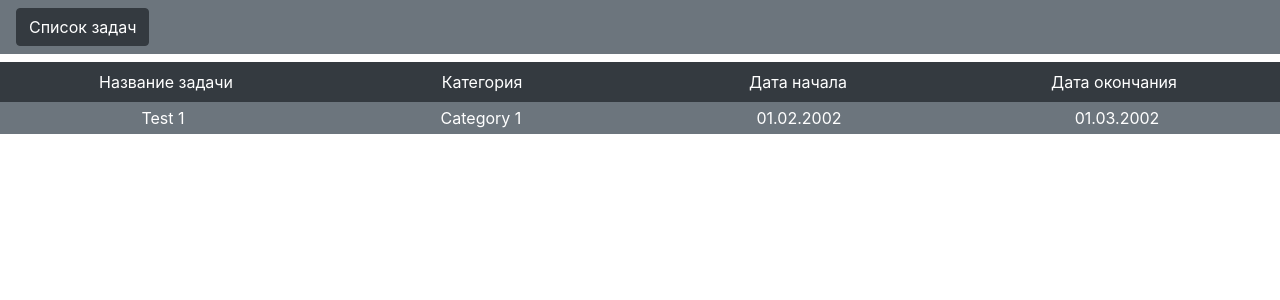
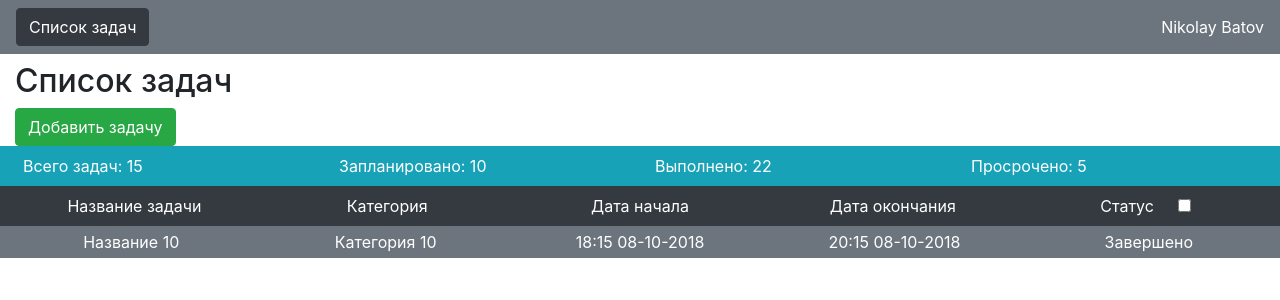
Before and after one commit to BatovNikolay/task-planner, an Angular app: page / in a window 1280 px wide. Shown: the top 300 px of the page. Built offline with nearby package versions, Linux system fonts and the light colour scheme.

Commit message:
4. Связывание компонента и шаблона.[#119376]

```diff
--- a/src/app/app.module.ts
+++ b/src/app/app.module.ts
@@ -4,12 +4,16 @@ import { NgModule } from '@angular/core';
 import { AppComponent } from './app.component';
 import { HeaderComponent } from './header/header.component';
 import { TaskListComponent } from './task-list/task-list.component';
+import { StatisticComponent } from './task-list/statistic/statistic.component';
+import { ListRowComponent } from './task-list/list-row/list-row.component';
 
 @NgModule({
   declarations: [
     AppComponent,
     HeaderComponent,
-    TaskListComponent
+    TaskListComponent,
+    StatisticComponent,
+    ListRowComponent
   ],
   imports: [
     BrowserModule
--- a/src/app/header/header.component.html
+++ b/src/app/header/header.component.html
@@ -1,3 +1,6 @@
 <nav class="navbar navbar-light bg-secondary">
   <button class="btn btn-dark my-2 my-sm-0" type="submit">Список задач</button>
+  <div class="form-inline my-2 my-lg-0 text-white text-xl-center">
+    {{fistName}} {{lastName}}
+  </div>
 </nav>
--- a/src/app/header/header.component.ts
+++ b/src/app/header/header.component.ts
@@ -7,6 +7,9 @@ import { Component, OnInit } from '@angular/core';
 })
 export class HeaderComponent implements OnInit {
 
+  fistName = 'Nikolay';
+  lastName = 'Batov';
+
   constructor() { }
 
   ngOnInit() {
--- /dev/null
+++ b/src/app/task-list/list-row/list-row.component.html
@@ -0,0 +1,17 @@
+<div class="row bg-secondary p-1 text-center">
+  <div class="col-sm text-white">
+    {{name}}
+  </div>
+  <div class="col-sm text-white">
+    {{category}}
+  </div>
+  <div class="col-sm text-white">
+    {{dateStart}}
+  </div>
+  <div class="col-sm text-white">
+    {{dateEnd}}
+  </div>
+  <div class="col-sm text-white">
+    {{status}}
+  </div>
+</div>
--- /dev/null
+++ b/src/app/task-list/list-row/list-row.component.ts
@@ -0,0 +1,21 @@
+import { Component, OnInit } from '@angular/core';
+
+@Component({
+  selector: 'app-list-row',
+  templateUrl: './list-row.component.html',
+  styleUrls: ['./list-row.component.css']
+})
+export class ListRowComponent implements OnInit {
+
+  name = 'Название 10';
+  category = 'Категория 10';
+  dateStart = '18:15 08-10-2018';
+  dateEnd = '20:15 08-10-2018';
+  status = 'Завершено';
+
+  constructor() { }
+
+  ngOnInit() {
+  }
+
+}
--- /dev/null
+++ b/src/app/task-list/statistic/statistic.component.html
@@ -0,0 +1,14 @@
+<div class="row bg-info p-2">
+  <div class="col-sm text-white">
+    Всего задач: {{tascksAll}}
+  </div>
+  <div class="col-sm text-white">
+    Запланировано: {{tascksPlanned}}
+  </div>
+  <div class="col-sm text-white">
+    Выполнено: {{tascksFinishing}}
+  </div>
+  <div class="col-sm text-white">
+    Просрочено: {{tascksOverdue}}
+  </div>
+</div>
--- /dev/null
+++ b/src/app/task-list/statistic/statistic.component.ts
@@ -0,0 +1,20 @@
+import { Component, OnInit } from '@angular/core';
+
+@Component({
+  selector: 'app-statistic',
+  templateUrl: './statistic.component.html',
+  styleUrls: ['./statistic.component.css']
+})
+export class StatisticComponent implements OnInit {
+
+  tascksAll = 15;
+  tascksPlanned = 10;
+  tascksOverdue = 5;
+  tascksFinishing = 22;
+
+  constructor() { }
+
+  ngOnInit() {
+  }
+
+}
--- a/src/app/task-list/task-list.component.html
+++ b/src/app/task-list/task-list.component.html
@@ -1,4 +1,9 @@
 <div class="container-fluid mt-2">
+  <div class="container-fluid p-0">
+    <h2>Список задач</h2>
+    <button class="btn btn-success" (click)="addTask()">Добавить задачу</button>
+    <app-statistic></app-statistic>
+  </div>
   <div class="row bg-dark p-2 text-center">
     <div class="col-sm text-white">
       Название задачи
@@ -12,19 +17,10 @@
     <div class="col-sm text-white">
       Дата окончания
     </div>
-  </div>
-  <div class="row bg-secondary p-1 text-center">
     <div class="col-sm text-white">
-      Test 1
-    </div>
-    <div class="col-sm text-white">
-      Category 1
-    </div>
-    <div class="col-sm text-white">
-      01.02.2002
-    </div>
-    <div class="col-sm text-white">
-      01.03.2002
+      <div class="mr-2 d-inline">Статус</div>
+      <input class="d-inline ml-3" type="checkbox" aria-label="status" (change)="filterTasks($event)">
     </div>
   </div>
+  <app-list-row></app-list-row>
 </div>
--- a/src/app/task-list/task-list.component.ts
+++ b/src/app/task-list/task-list.component.ts
@@ -12,4 +12,11 @@ export class TaskListComponent implements OnInit {
   ngOnInit() {
   }
 
+  addTask() {
+    console.log('Task created!');
+  }
+
+  filterTasks($event) {
+    console.log($event.target.checked);
+  }
 }
```
Also changed, not shown: src/app/task-list/list-row/list-row.component.css (added), src/app/task-list/statistic/statistic.component.css (added), 2 other files (tests, documents, lock files or other folders).
